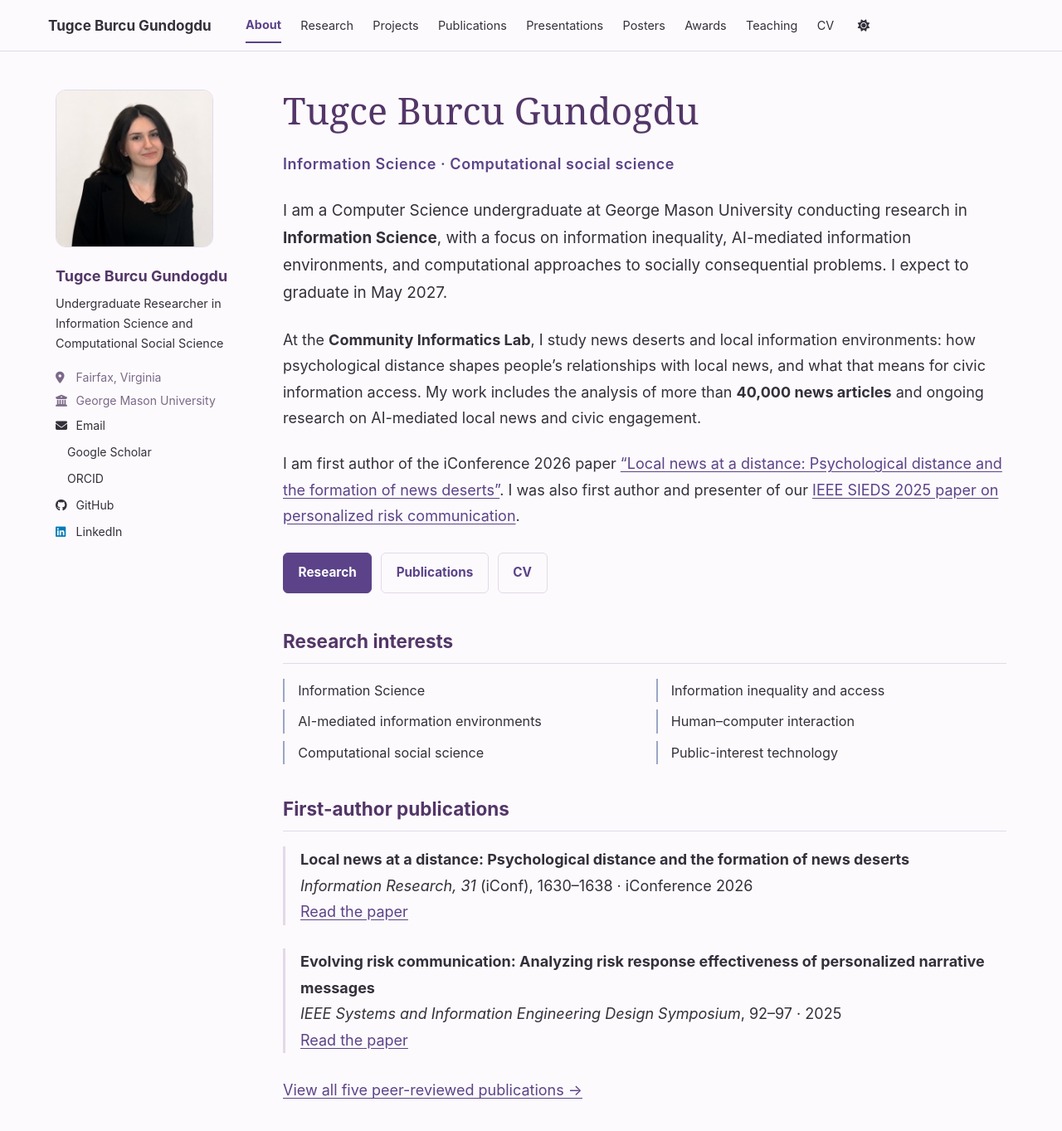
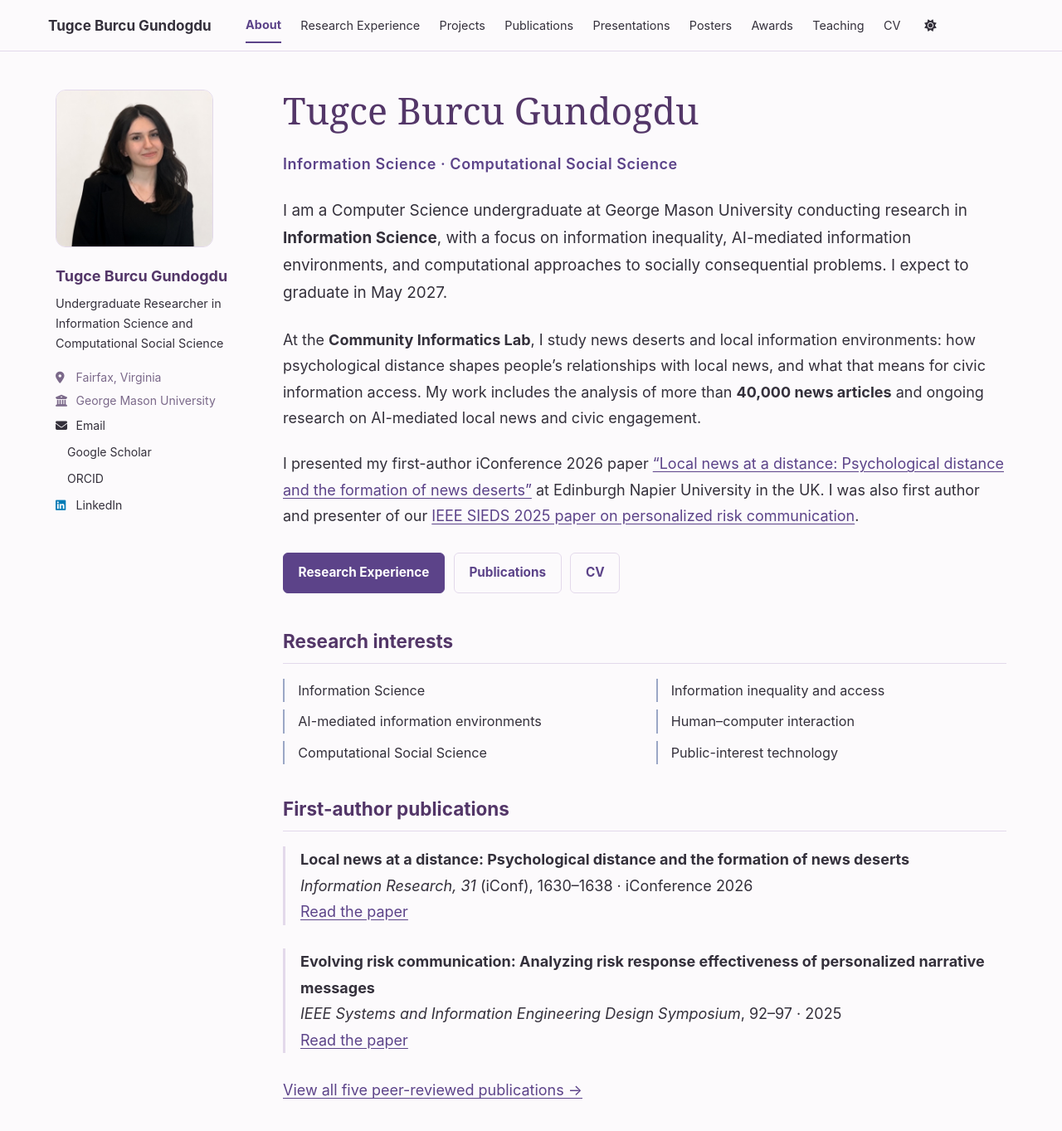
Before and after one commit to txgceburcu/txgceburcu.github.io, a Jekyll site: the page built from _pages/about.md, in a window 1280 px wide and 1400 px high. Shown: the top 1363 px of the window at 83% size. Built offline with Jekyll 4.4.1, drawn with Linux system fonts in a browser that asks for light colours; a script bundle is joined from its source files by our own code; a style sheet for code colours, icons or effects is not loaded.

Commit message:
Update research experience labels and presentation details

```diff
--- a/_config.yml
+++ b/_config.yml
@@ -12,7 +12,7 @@ site_theme               : "lavender"
 title                    : "Tugce Burcu Gundogdu"
 title_separator          : "-"
 name                     : &name "Tugce Burcu Gundogdu"
-description              : &description "Research in information inequality, AI-mediated environments, and computational social science"
+description              : &description "Research in information inequality, AI-mediated environments, and Computational Social Science"
 url                      : "https://txgceburcu.github.io"
                                                            # or if you already have some other page hosted on Github then use "https://[your GitHub username].github.io/[Your Repo Name]"
 baseurl                  : ""
@@ -51,7 +51,7 @@ author:
   bitbucket        : # Username - Update with your username on the site
   codepen          : # Username
   dribbble         : # Username
-  github           : "txgceburcu"
+  github           : # Username
   kaggle           : # Username
   stackoverflow    : # User number or user number and name (i.e., use "1" or "1/jeff-atwood")
 
--- a/_data/navigation.yml
+++ b/_data/navigation.yml
@@ -2,7 +2,7 @@
 main:
   - title: "About"
     url: /
-  - title: "Research"
+  - title: "Research Experience"
     url: /research/
   - title: "Projects"
     url: /projects/
--- a/_pages/about.md
+++ b/_pages/about.md
@@ -1,14 +1,14 @@
 ---
 permalink: /
 title: "Tugce Burcu Gundogdu"
-excerpt: "Information Science research on information inequality, AI-mediated information environments, and computational social science"
+excerpt: "Information Science research on information inequality, AI-mediated information environments, and Computational Social Science"
 author_profile: true
 redirect_from:
   - /about/
   - /about.html
 ---
 
-Information Science · Computational social science
+Information Science · Computational Social Science
 {: .research-kicker}
 
 I am a Computer Science undergraduate at George Mason University conducting research in **Information Science**, with a focus on information inequality, AI-mediated information environments, and computational approaches to socially consequential problems. I expect to graduate in May 2027.
@@ -16,9 +16,9 @@ I am a Computer Science undergraduate at George Mason University conducting rese
 
 At the **Community Informatics Lab**, I study news deserts and local information environments: how psychological distance shapes people's relationships with local news, and what that means for civic information access. My work includes the analysis of more than **40,000 news articles** and ongoing research on AI-mediated local news and civic engagement.
 
-I am first author of the iConference 2026 paper [“Local news at a distance: Psychological distance and the formation of news deserts”](https://doi.org/10.47989/ir31iConf64264). I was also first author and presenter of our [IEEE SIEDS 2025 paper on personalized risk communication](https://doi.org/10.1109/SIEDS65500.2025.11021204).
+I presented my first-author iConference 2026 paper [“Local news at a distance: Psychological distance and the formation of news deserts”](https://doi.org/10.47989/ir31iConf64264) at Edinburgh Napier University in the UK. I was also first author and presenter of our [IEEE SIEDS 2025 paper on personalized risk communication](https://doi.org/10.1109/SIEDS65500.2025.11021204).
 
-[Research]({{ '/research/' | relative_url }}){: .btn .btn--primary} [Publications]({{ '/publications/' | relative_url }}){: .btn .btn--outline} [CV]({{ '/cv/' | relative_url }}){: .btn .btn--outline}
+[Research Experience]({{ '/research/' | relative_url }}){: .btn .btn--primary} [Publications]({{ '/publications/' | relative_url }}){: .btn .btn--outline} [CV]({{ '/cv/' | relative_url }}){: .btn .btn--outline}
 {: .research-actions}
 
 ## Research interests
@@ -27,7 +27,7 @@ I am first author of the iConference 2026 paper [“Local news at a distance: Ps
 - Information inequality and access
 - AI-mediated information environments
 - Human–computer interaction
-- Computational social science
+- Computational Social Science
 - Public-interest technology
 {: .research-interests}
 
--- a/_pages/research.md
+++ b/_pages/research.md
@@ -1,6 +1,6 @@
 ---
 permalink: /research/
-title: "Research"
+title: "Research Experience"
 author_profile: true
 ---
 
@@ -24,7 +24,7 @@ My research in Information Science examines how information environments shape a
 - Investigate techniques for extracting and interpreting iOS geolocation data for digital forensic investigations.
 - Study stay-point detection and the identification of meaningful movement patterns.
 
-## Parkland Center for Clinical Innovation
+## Parkland Center for Clinical Innovation (Industry Experience)
 
 *Data Science Intern · May–August 2026*
 {: .role-date}
```
Also changed, not shown: _pages/cv.md (+2 -4 lines), _pages/presentations.md (+1 -1 lines).
